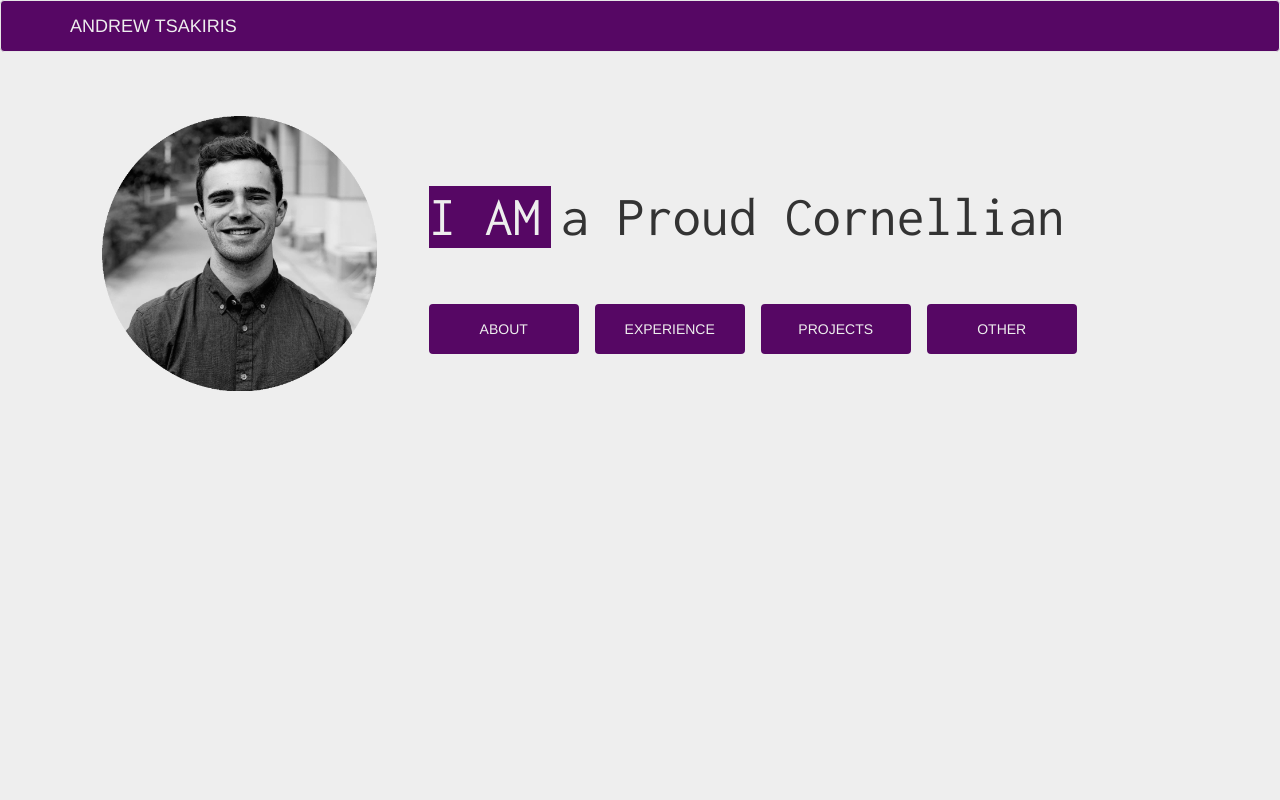
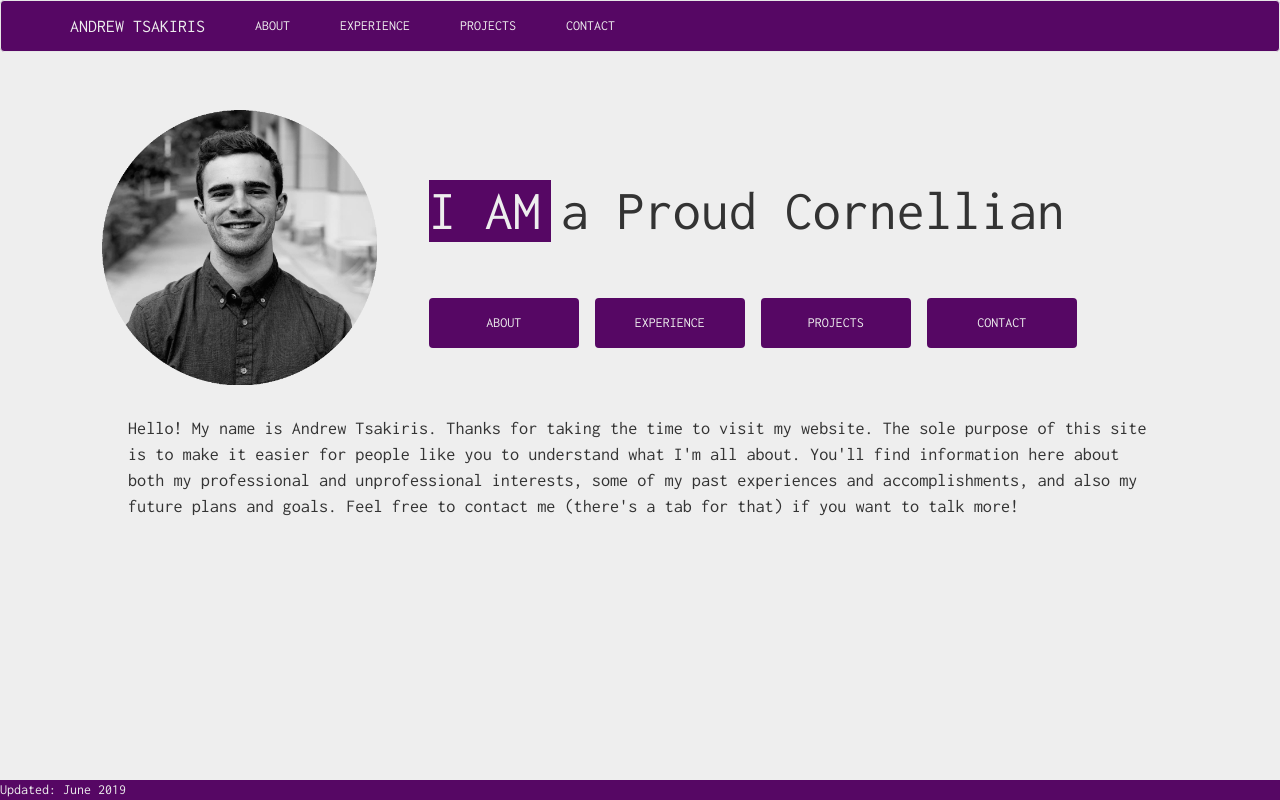
Before and after one commit to a-tsakiris85/a-tsakiris85.github.io, a React (Create React App) app: page / in a window 1280 px wide. Built offline with nearby package versions, Linux system fonts and the light colour scheme.

Commit message:
home page layout complete

```diff
--- a/src/App.css
+++ b/src/App.css
@@ -27,3 +27,28 @@
 .Buttonbar span {
   color: #eeeeee;
 }
+
+#lowerbox {
+  height: 100px;
+  margin-top: 30px;
+  margin-left: 10%;
+  margin-right: 10%;
+  font-size: 1.3em;
+}
+
+#appcontainer {
+  font-family: "Inconsolata", monospace;
+}
+
+#footer {
+  width: 100%;
+  background-color: #560764;
+  position: fixed;
+  left: 0;
+  bottom: 0;
+  height: 20px;
+}
+
+#footer p {
+  color: #eeeeee;
+}
--- a/src/App.js
+++ b/src/App.js
@@ -2,8 +2,10 @@
 import logo from "./logo.svg";
 import profilepic from "./profile.gif";
 import "./App.css";
+import { About } from "./about.js";
 
 import TypingTitle from "./TypingTitle";
+import NavLink from "./NavLink";
 
 import {
   Navbar,
@@ -19,15 +21,30 @@
   render() {
     return (
       <div id="appcontainer">
-        <Navbar bg="light" expand="lg" className="NavBar">
+        <Navbar
+          bg="light"
+          expand="lg"
+          className="NavBar"
+          style={{
+            position: "fixed",
+            top: "0",
+            width: "100%",
+            display: "flex"
+          }}
+        >
           <Navbar.Brand id="title">ANDREW TSAKIRIS</Navbar.Brand>
+          <NavLink href="#home" text="ABOUT" />
+          <NavLink href="#home" text="EXPERIENCE" />
+          <NavLink href="#home" text="PROJECTS" />
+          <NavLink href="#home" text="CONTACT" />
         </Navbar>
         <div
           id="typingtitle"
           style={{
             display: "grid",
             gridTemplateColumn: "20% 80%",
-            gridTemplateRow: "100px auto"
+            gridTemplateRow: "100px auto",
+            marginTop: "110px"
           }}
         >
           <div
@@ -59,9 +76,16 @@
               <span>PROJECTS</span>
             </Button>
             <Button className="Buttonbar">
-              <span>OTHER</span>
+              <span>CONTACT</span>
             </Button>
           </div>
+        </div>
+
+        <div id="lowerbox">
+          <p>{About}</p>
+        </div>
+        <div id="footer">
+          <p>Updated: June 2019 </p>
         </div>
       </div>
     );
--- /dev/null
+++ b/src/NavLink.js
@@ -0,0 +1,17 @@
+import React from "react";
+import { Navbar } from "react-bootstrap";
+
+export default function NavLink(props) {
+  const style = {
+    color: "#eeeeee",
+    marginLeft: "20px",
+    fontSize: "1em"
+  };
+  return (
+    <span style={style}>
+      <Navbar.Brand style={style} href={props.href}>
+        {props.text}
+      </Navbar.Brand>
+    </span>
+  );
+}
--- /dev/null
+++ b/src/about.js
@@ -0,0 +1,2 @@
+export const About =
+  "Hello! My name is Andrew Tsakiris. Thanks for taking the time to visit my website. The sole purpose of this site is to make it easier for people like you to understand what I'm all about. You'll find information here about both my professional and unprofessional interests, some of my past experiences and accomplishments, and also my future plans and goals. Feel free to contact me (there's a tab for that) if you want to talk more!";
```
